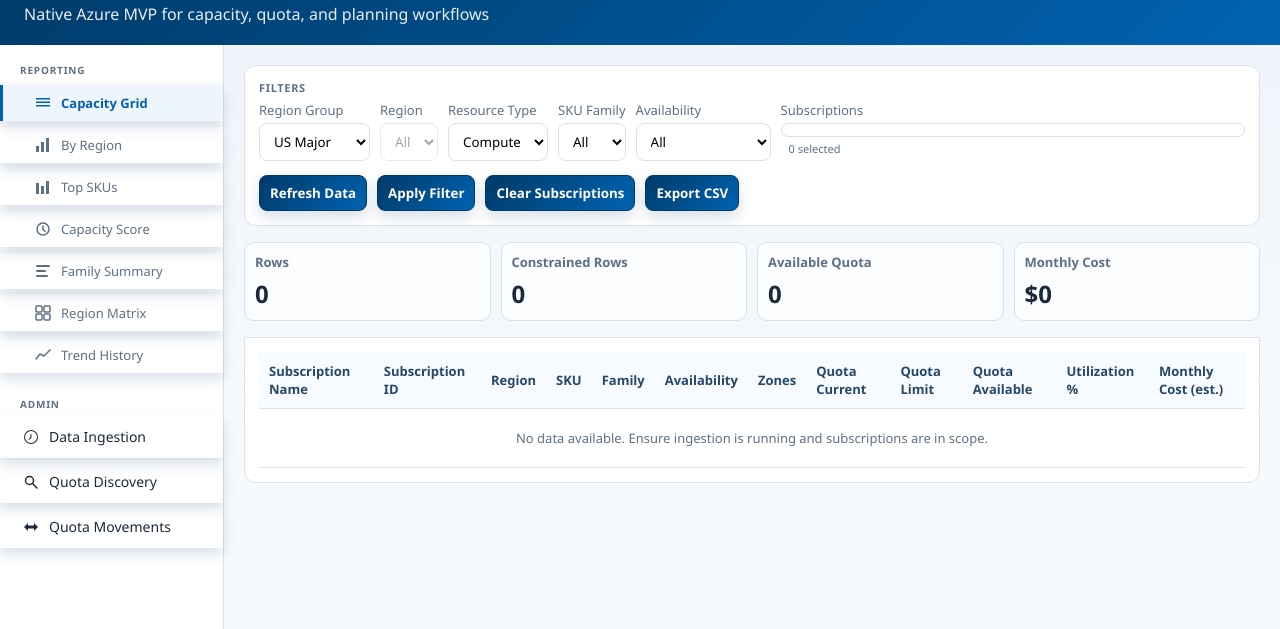
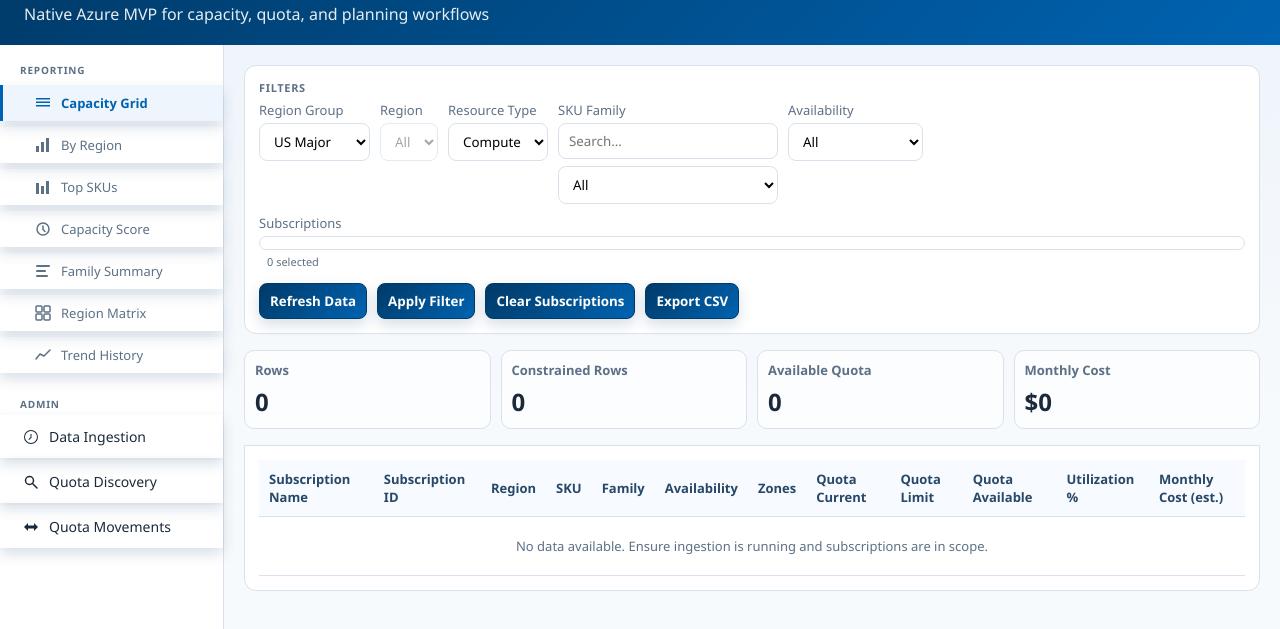
Before and after one commit to wjpigott/Capacity-Planning-Dashboard, a website: page index.html in a window 1280 px wide. Shown: the part 61-690 px from the top of the page. Drawn offline with Linux system fonts and the light colour scheme; no server answers.

Commit message:
Add live search input to SKU Family filter dropdown

```diff
--- a/app.js
+++ b/app.js
@@ -32,6 +32,7 @@
 const regionPresetFilter = document.querySelector('#regionPresetFilter');
 const regionFilter = document.querySelector('#regionFilter');
 const familyFilter = document.querySelector('#familyFilter');
+const familySearch = document.querySelector('#familySearch');
 const resourceTypeFilter = document.querySelector('#resourceTypeFilter');
 const availabilityFilter = document.querySelector('#availabilityFilter');
 const summaryCards = document.querySelector('#summaryCards');
@@ -347,6 +348,23 @@
     .replace(/^(Standard|Basic|Premium)([A-Z])/i, '$1_$2');
 }
 
+function applyFamilySearch() {
+  const term = (familySearch?.value || '').toLowerCase().trim();
+  let firstVisible = null;
+  [...familyFilter.options].forEach((opt) => {
+    const match = !term || opt.textContent.toLowerCase().includes(term) || opt.value.toLowerCase().includes(term) || opt.value === 'all';
+    opt.hidden = !match;
+    if (match && firstVisible === null && opt.value !== 'all') firstVisible = opt.value;
+  });
+  // If current selection is now hidden, fall back to 'all'
+  const selected = familyFilter.options[familyFilter.selectedIndex];
+  if (selected?.hidden) {
+    familyFilter.value = 'all';
+    renderGrid();
+    loadAnalytics();
+  }
+}
+
 function syncFamilyOptions() {
   const currentValue = familyFilter.value || 'all';
   const dataFamilies = unique('family');
@@ -368,6 +386,9 @@
     option.textContent = formatFamilyLabel(value);
     familyFilter.appendChild(option);
   });
+
+  // Re-apply any existing search text after rebuilding options
+  applyFamilySearch();
 
   const availableValues = [...familyFilter.options].map((option) => option.value);
   familyFilter.value = availableValues.includes(currentValue) ? currentValue : 'all';
@@ -1660,9 +1681,14 @@
 
 resourceTypeFilter?.addEventListener('change', () => {
   familyFilter.value = 'all';
+  if (familySearch) familySearch.value = '';
   syncFamilyOptions();
   renderGrid();
   loadAnalytics();
+});
+
+familySearch?.addEventListener('input', () => {
+  applyFamilySearch();
 });
 
 familyFilter.addEventListener('change', () => {
--- a/index.html
+++ b/index.html
@@ -84,7 +84,8 @@
               </select>
             </label>
             <label>SKU Family
-              <select id="familyFilter"></select>
+              <input type="text" id="familySearch" placeholder="Search..." autocomplete="off" style="margin-bottom:3px;" />
+              <select id="familyFilter" size="1"></select>
             </label>
             <label>Availability
               <select id="availabilityFilter">
```
